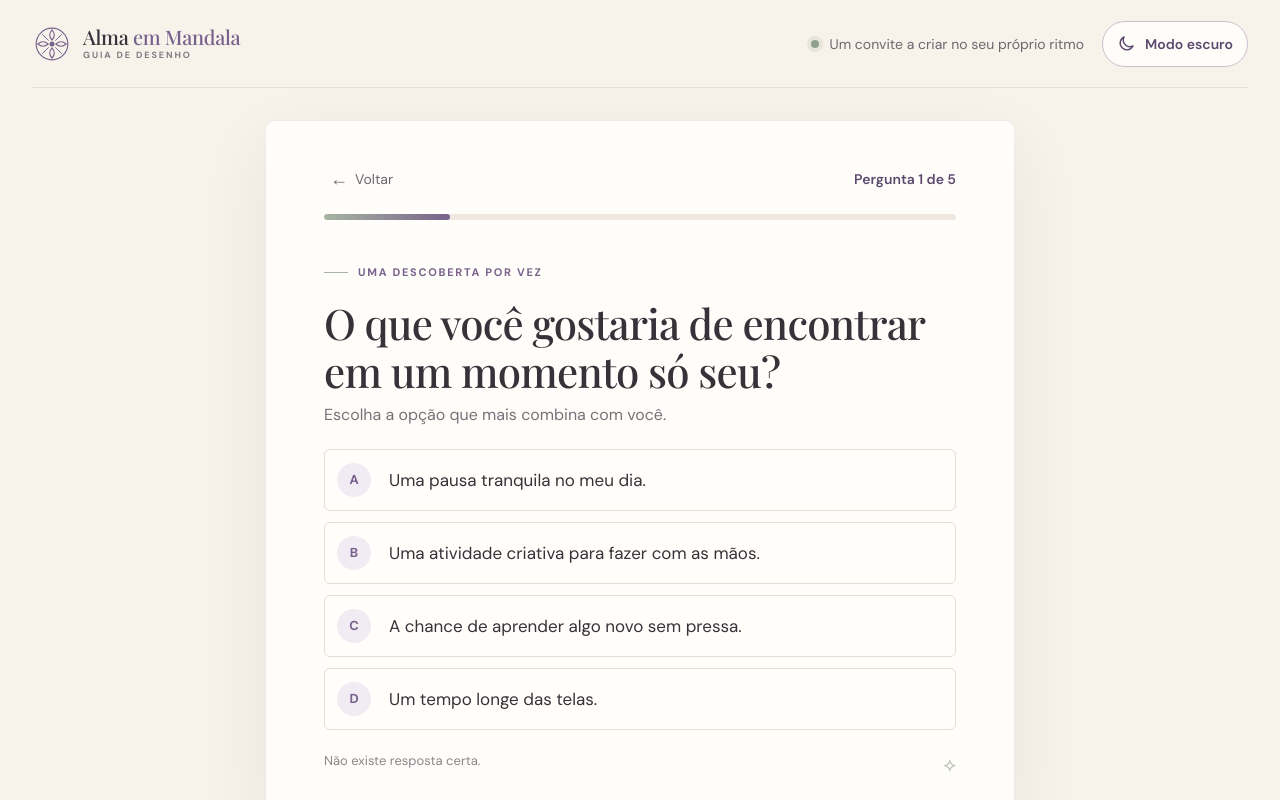
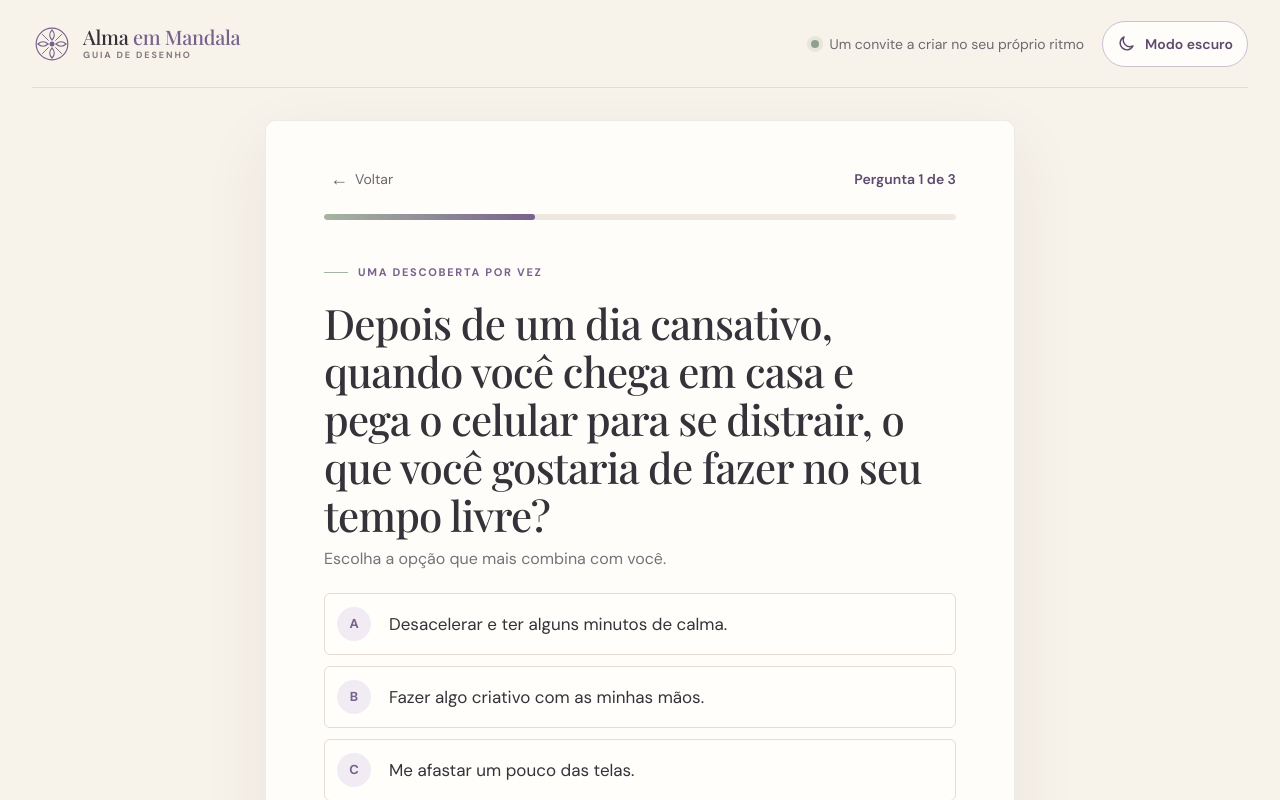
Before and after one commit to gabrielmeneguelli321-commits/AlmaEmMandala, a React (Vite) app: page / in a window 1280 px wide. Both pictures are taken after a click on the button "QUERO VER O QUE VEM NO GUIA →". Shown: the top 800 px of the page. Built offline with nearby package versions, Linux system fonts and the light colour scheme; a web font is replaced by a local one.

Commit message:
Shorten quiz and strengthen first questions

```diff
--- a/src/App.tsx
+++ b/src/App.tsx
@@ -12,24 +12,16 @@ type Theme = 'light' | 'dark';
 
 const questions = [
   {
-    title: 'O que você gostaria de encontrar em um momento só seu?',
-    options: ['Uma pausa tranquila no meu dia.', 'Uma atividade criativa para fazer com as mãos.', 'A chance de aprender algo novo sem pressa.', 'Um tempo longe das telas.'],
+    title: 'Depois de um dia cansativo, quando você chega em casa e pega o celular para se distrair, o que você gostaria de fazer no seu tempo livre?',
+    options: ['Desacelerar e ter alguns minutos de calma.', 'Fazer algo criativo com as minhas mãos.', 'Me afastar um pouco das telas.', 'Aproveitar meu tempo livre aprendendo algo novo.'],
   },
   {
-    title: 'O que mais pode deixar você em dúvida na hora de começar a desenhar?',
-    options: ['Não saber por onde começar.', 'Pensar que preciso ter experiência.', 'Sentir falta de um passo a passo.', 'Ainda não saber de que estilo gosto.'],
+    title: 'Se você pudesse substituir alguns minutos rolando o celular por uma atividade prazerosa, o que mais combinaria com você?',
+    options: ['Uma pausa tranquila para aliviar a cabeça.', 'Um passo a passo para criar sem complicação.', 'Uma atividade manual para fazer no meu ritmo.', 'Algo prazeroso que eu pudesse começar hoje.'],
   },
   {
     title: 'Que tipo de apoio ajudaria você a dar o primeiro traço?',
     options: ['Modelos visuais para acompanhar.', 'Sequências que mostrem como construir o desenho.', 'Exercícios com diferentes níveis de dificuldade.', 'Liberdade para escolher por onde começar.'],
-  },
-  {
-    title: 'Qual ritmo combina melhor com a sua rotina?',
-    options: ['Fazer quando surgir um tempinho.', 'Reservar um intervalo em alguns dias.', 'Desenhar sem pressa quando puder.', 'Decidir a cada ocasião.'],
-  },
-  {
-    title: 'O que faria você querer desenhar sua primeira mandala?',
-    options: ['A satisfação de criar algo com as próprias mãos.', 'Acompanhar um desenho do começo ao fim.', 'Experimentar formas e padrões.', 'Imaginar a mandala que eu gostaria de criar.'],
   },
 ];
 
@@ -59,29 +51,23 @@ function getSavedTheme(): Theme {
 
 function buildPreferenceMessage(answers: Answer[]): string {
   const indexes = answers.map((answer, index) => Math.max(0, questions[index].options.indexOf(answer ?? '')));
-  const goals = ['uma pausa tranquila no seu dia', 'uma atividade criativa para fazer com as mãos', 'a chance de aprender algo novo sem pressa', 'um tempo longe das telas'];
-  const firstSteps = ['ter um ponto de partida claro', 'começar sem precisar ter experiência', 'contar com orientação durante o desenho', 'experimentar estilos diferentes para descobrir do que gosta'];
+  const goals = ['desacelerar e ter alguns minutos de calma', 'fazer algo criativo com as mãos', 'se afastar um pouco das telas', 'aproveitar o tempo livre aprendendo algo novo'];
+  const firstSteps = ['uma pausa tranquila para aliviar a cabeça', 'um passo a passo para criar sem complicação', 'uma atividade manual para fazer no seu ritmo', 'algo prazeroso que você possa começar hoje'];
   const supports = ['modelos visuais para acompanhar os desenhos', 'sequências de construção para seguir etapa a etapa', 'cinco níveis de dificuldade para explorar', 'mais de 500 exercícios em cinco níveis'];
-  const rhythms = ['fazer quando surgir um tempinho', 'reservar um intervalo em alguns dias', 'desenhar sem pressa quando puder', 'decidir a cada ocasião'];
-  const outcomes = ['a satisfação de criar algo com as próprias mãos', 'a experiência de acompanhar um desenho do começo ao fim', 'a oportunidade de experimentar formas e padrões', 'a inspiração para criar uma mandala do seu jeito'];
   const goal = goals[indexes[0]];
   const firstStep = firstSteps[indexes[1]];
   const support = supports[indexes[2]];
-  const rhythm = rhythms[indexes[3]];
-  const outcome = outcomes[indexes[4]];
 
-  return `Você busca ${goal} e gostaria de ${firstStep}. O guia pode combinar com essa busca ao oferecer ${support}. Como você prefere ${rhythm}, pode escolher um exercício e seguir no seu ritmo. E espera levar desse momento ${outcome}.`;
+  return `Depois de um dia corrido, você busca ${goal} e gostaria de encontrar ${firstStep}. O guia pode combinar com essa busca ao oferecer ${support}, para você criar sem pressa e aproveitar melhor o seu tempo livre.`;
 }
 
 function buildCompactPreferenceMessage(answers: Answer[]): string {
   const indexes = answers.map((answer, index) => Math.max(0, questions[index].options.indexOf(answer ?? '')));
-  const goals = ['uma pausa tranquila', 'criar com as mãos', 'aprender algo novo', 'tempo longe das telas'];
-  const firstSteps = ['um ponto de partida claro', 'começar sem experiência', 'orientação ao desenhar', 'experimentar estilos'];
+  const goals = ['desacelerar', 'criar com as mãos', 'se afastar das telas', 'aprender algo novo'];
+  const firstSteps = ['uma pausa tranquila', 'um passo a passo simples', 'uma atividade manual', 'algo para começar hoje'];
   const supports = ['modelos visuais', 'passo a passo', 'cinco níveis', 'mais de 500 exercícios'];
-  const rhythms = ['quando tiver tempo', 'em alguns dias', 'sem pressa', 'quando quiser'];
-  const outcomes = ['uma criação feita por você', 'acompanhar um desenho até o fim', 'explorar formas e padrões', 'imaginar uma mandala do seu jeito'];
 
-  return `Você busca ${goals[indexes[0]]}, quer ${firstSteps[indexes[1]]} e valoriza ${outcomes[indexes[4]]}. O guia traz ${supports[indexes[2]]} para você desenhar ${rhythms[indexes[3]]}.`;
+  return `Você quer ${goals[indexes[0]]}, busca ${firstSteps[indexes[1]]} e pode começar com ${supports[indexes[2]]}.`;
 }
 
 function buildOfferMatch(answers: Answer[]): string | null {
@@ -90,13 +76,11 @@ function buildOfferMatch(answers: Answer[]): string | null {
   const goalIndex = Math.max(0, questions[0].options.indexOf(answers[0] ?? ''));
   const firstStepIndex = Math.max(0, questions[1].options.indexOf(answers[1] ?? ''));
   const supportIndex = Math.max(0, questions[2].options.indexOf(answers[2] ?? ''));
-  const rhythmIndex = Math.max(0, questions[3].options.indexOf(answers[3] ?? ''));
-  const goals = ['uma pausa tranquila no seu dia', 'uma atividade criativa para fazer com as mãos', 'a chance de aprender algo novo sem pressa', 'um tempo longe das telas'];
-  const firstSteps = ['ter um ponto de partida claro', 'começar sem precisar ter experiência', 'contar com orientação durante o desenho', 'experimentar estilos diferentes para descobrir do que gosta'];
+  const goals = ['uma pausa tranquila no seu dia', 'uma atividade criativa para fazer com as próprias mãos', 'a chance de aprender algo novo sem pressa', 'um tempo longe das telas'];
+  const firstSteps = ['uma pausa tranquila para aliviar a cabeça', 'um passo a passo para criar sem complicação', 'uma atividade manual para fazer no seu ritmo', 'algo prazeroso para começar hoje'];
   const supports = ['modelos visuais para acompanhar os desenhos', 'sequências de construção para seguir etapa a etapa', 'cinco níveis de dificuldade para explorar', 'mais de 500 exercícios em cinco níveis'];
-  const rhythms = ['fazer quando surgir um tempinho', 'reservar um intervalo em alguns dias', 'desenhar sem pressa quando puder', 'decidir a cada ocasião'];
 
-  return `Você busca ${goals[goalIndex]} e quer ${firstSteps[firstStepIndex]}. O guia oferece ${supports[supportIndex]}; você pode ${rhythms[rhythmIndex]} e escolher por onde começar.`;
+  return `Depois de um dia corrido, você busca ${goals[goalIndex]} e quer ${firstSteps[firstStepIndex]}. O guia oferece ${supports[supportIndex]} para você começar sem complicação.`;
 }
 
 function Header({ onRestart, theme, onToggleTheme }: {
@@ -491,9 +475,9 @@ function Quiz({ index, answers, transitioning, onChoose, onBack }: QuizProps) {
         <button className="back-button" type="button" onClick={onBack} aria-label="Voltar">
           <span aria-hidden="true">←</span> Voltar
         </button>
-        <span className="question-count">Pergunta {index + 1} de 5</span>
+        <span className="question-count">Pergunta {index + 1} de {questions.length}</span>
       </div>
-      <div className="progress-track" role="progressbar" aria-label="Progresso do quiz" aria-valuemin={0} aria-valuemax={5} aria-valuenow={index + 1}>
+      <div className="progress-track" role="progressbar" aria-label="Progresso do quiz" aria-valuemin={0} aria-valuemax={questions.length} aria-valuenow={index + 1}>
         <span style={{ width: `${progress}%` }} />
       </div>
       <span className="eyebrow question-eyebrow"><span className="eyebrow-line" /> UMA DESCOBERTA POR VEZ</span>
```
